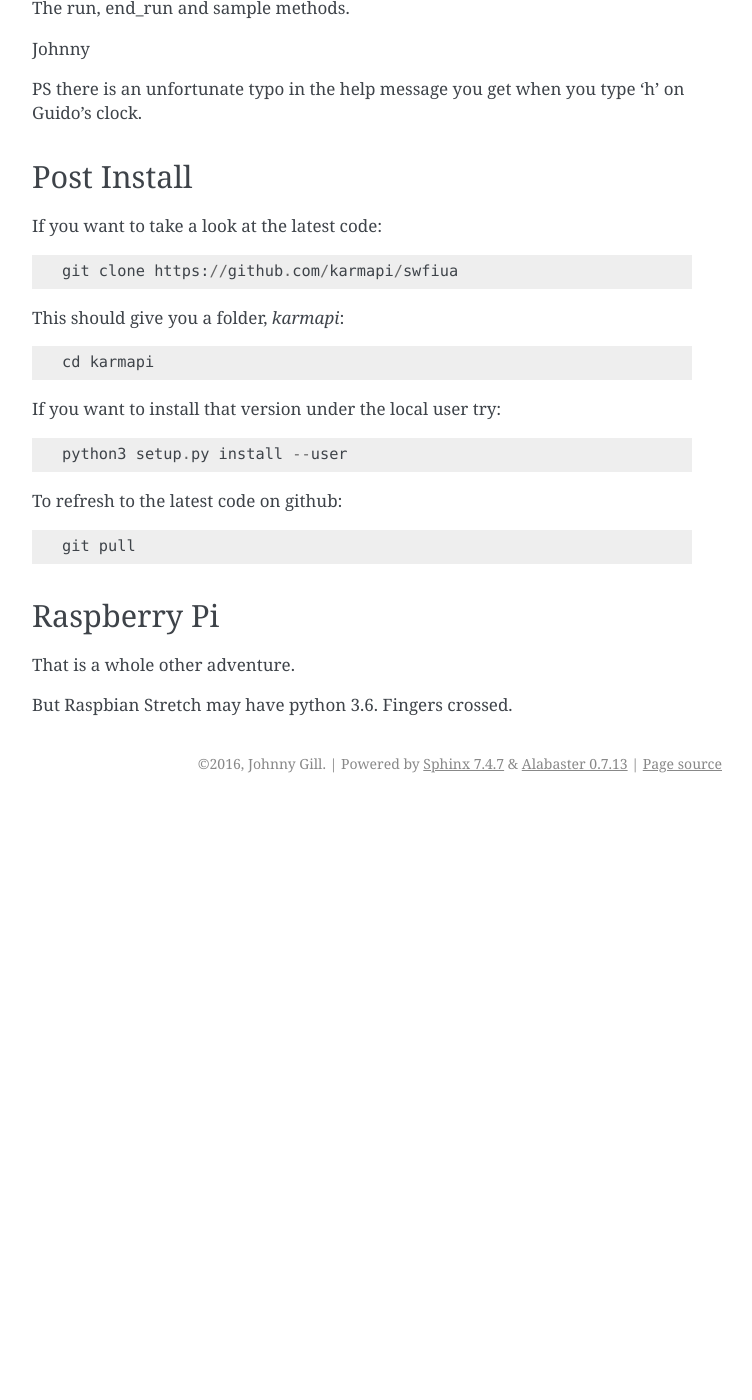
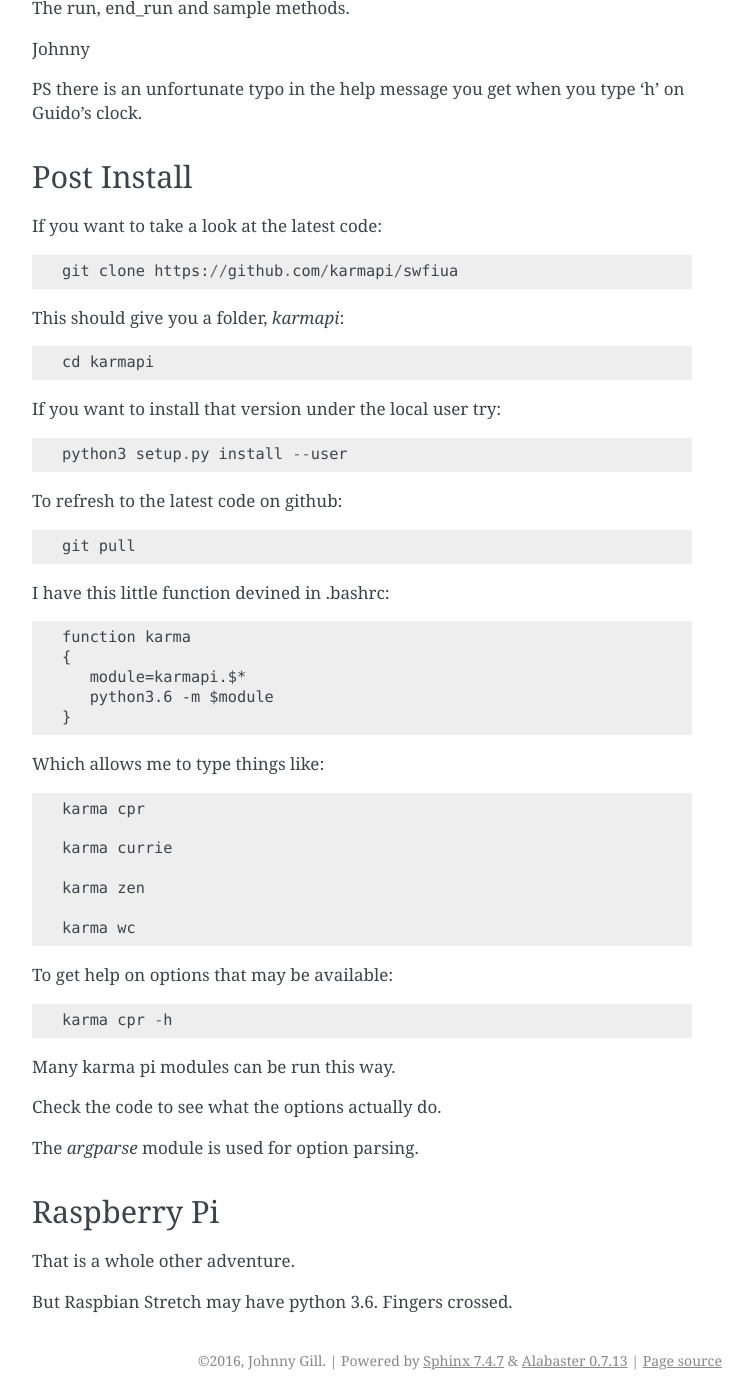
Before and after one commit to openbermuda/karmapi, a Sphinx documentation site: the page built from docs/install.rst, in a window 1280 px wide and 1400 px high, scrolled down 9685 px. Shown: the whole window, without its empty margins (388-1140 px from the left). Built offline with Sphinx 7.4.7, drawn with Linux system fonts in a browser that asks for light colours; formulas are drawn with MathJax 3; pages that are not in the unit, such as notebooks, are missing from menus; before the commit the page ends 10488 px from its top, so only the background shows below that.

Commit message:
install bash karma note

```diff
--- a/docs/install.rst
+++ b/docs/install.rst
@@ -506,6 +506,34 @@ To refresh to the latest code on github::
 
   git pull
 
+I have this little function devined in .bashrc::
+
+  function karma
+  {
+     module=karmapi.$*
+     python3.6 -m $module
+  }
+
+Which allows me to type things like::
+
+  karma cpr
+
+  karma currie
+
+  karma zen
+
+  karma wc
+
+To get help on options that may be available::
+
+  karma cpr -h
+
+Many karma pi modules can be run this way.
+
+Check the code to see what the options actually do.
+
+The *argparse* module is used for option parsing.
+
 
 Raspberry Pi
 ============
```
